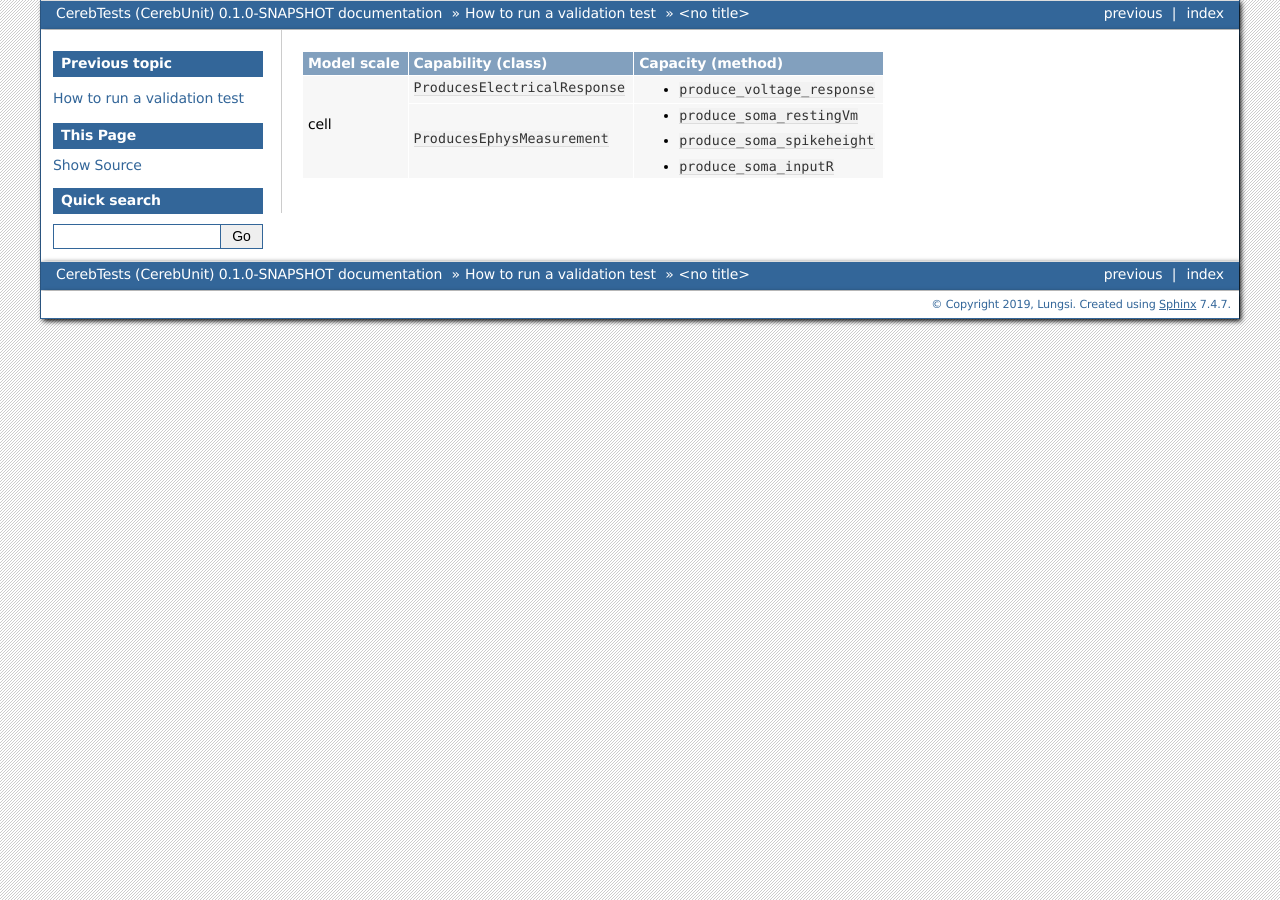
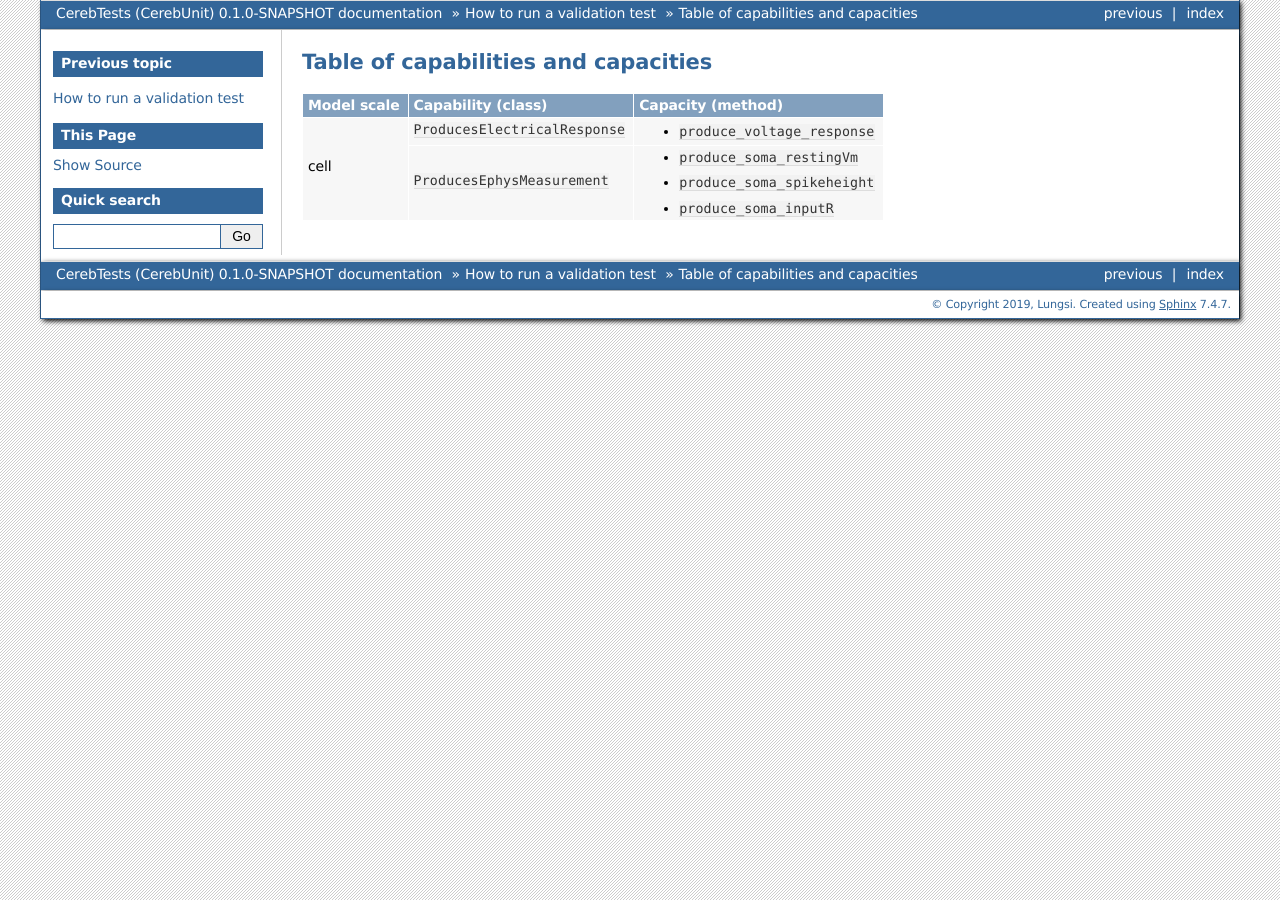
Before and after one commit to cerebunit/cerebtests, a Sphinx documentation site: the page built from docs/capabilities/table.rst, in a window 1280 px wide. Built offline with Sphinx 7.4.7, drawn with Linux system fonts in a browser that asks for light colours.

Commit message:
updated capabilities table

```diff
--- a/docs/capabilities/table.rst
+++ b/docs/capabilities/table.rst
@@ -1,3 +1,6 @@
+Table of capabilities and capacities
+====================================
+
 +--------------------+-----------------------------------+-----------------------------------+
 | Model scale        |       Capability (class)          |           Capacity (method)       |
 +====================+===================================+===================================+
```
